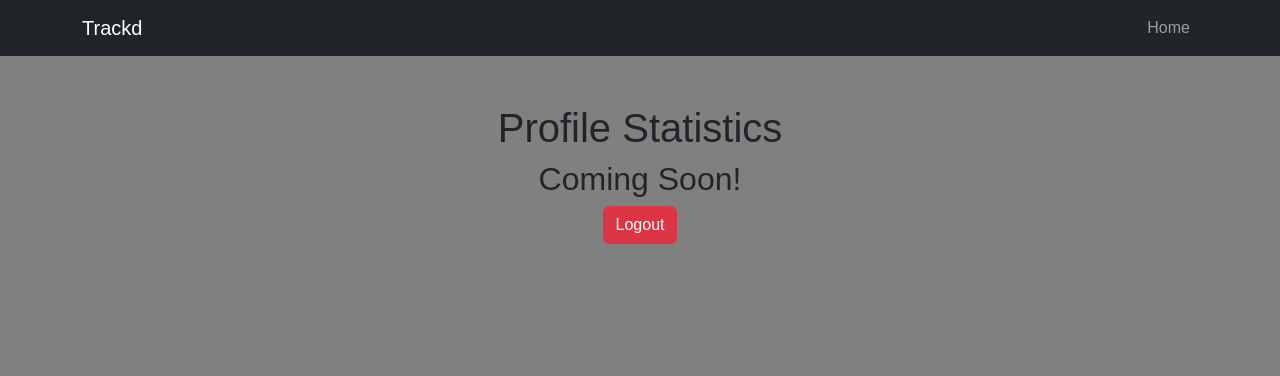
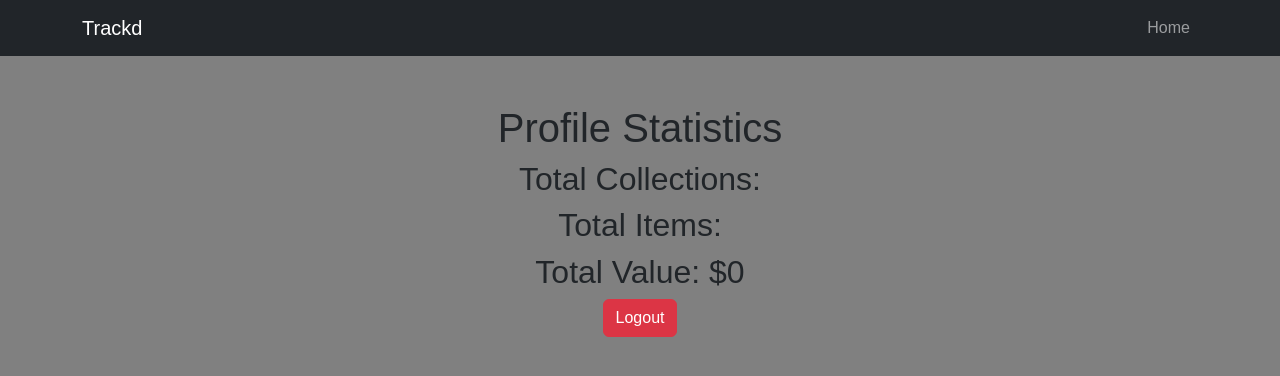
Before and after one commit to ryannarnoldd/Trackd, a React (Vite) app in the folder client/: page /profile in a window 1280 px wide. Shown: the top 376 px of the page. Built offline with nearby package versions, Linux system fonts and the light colour scheme; no server answers; sample sign-in values are in the browser's storage.

Commit message:
Added profile statistics

```diff
--- a/client/src/pages/Profile.tsx
+++ b/client/src/pages/Profile.tsx
@@ -3,12 +3,27 @@ import {
     Button
 } from 'react-bootstrap';
 
+import { useQuery } from "@apollo/client";
+import { QUERY_ME } from "../utils/queries.js";
+
+
 const Profile = () => {
+    const { data } = useQuery(QUERY_ME);
+
+    function sumPrices(data: any) {
+        let total = 0;
+
+        const prices = data?.me.collections.map((collection: { items: any[]; }) => collection.items.map(item => item.price)).flat();
+        prices?.forEach((price: number) => total += price); // Sum all prices using a loop
+        return total;
+      }
 
     return (
         <Container className="text-center mt-5">
             <h1>Profile Statistics</h1>
-            <h2>Coming Soon!</h2>
+            <h2>Total Collections: {data?.me?.collections?.length}</h2>
+            <h2>Total Items: {data?.me?.collections?.reduce((total: number, collection: any) => total + collection.items.length, 0)}</h2>
+            <h2>Total Value: ${sumPrices(data)}</h2>
 
             <Button variant="danger" onClick={() => {
                 localStorage.removeItem('id_token');
```
